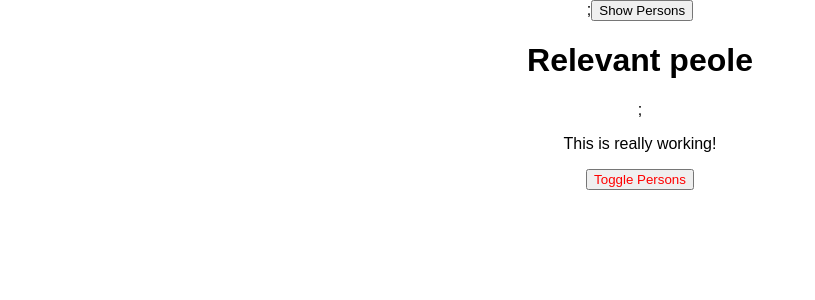
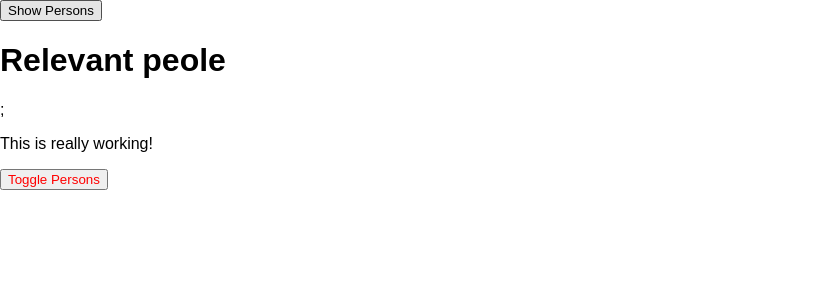
Before and after one commit to Mayankho/React-Practice, a React app in the folder burger-builder/: page / in a window 1280 px wide. Shown: the top 300 px of the page, without its empty margins (0-815 px from the left). Built offline with nearby package versions, Linux system fonts and the light colour scheme.

Commit message:
96 inbetween

```diff
--- a/burger-builder/src/components/hoc/WithClass.js
+++ b/burger-builder/src/components/hoc/WithClass.js
@@ -1,16 +1,7 @@
-import  React from 'react';
-
-//props = persons.css
-const withClass = (props) => (
-
-    <div className={props.classes}>
-        {console.log(props, 'We are in withClass')};
-        {props.children}
-    </div>
-
-);
-// 1. We are expecting to get classes, as a property.
-// 2.  We recieve props classes and then output childresn
-//  This will control, the classes on all my div's, Not eqt
-
-export default withClass;
+const withClass = (className) => {
+    return(props) => {
+        <div className={className}>
+            <WrappedComponent />
+        </div>
+    }
+}
--- a/burger-builder/src/containers/App.js
+++ b/burger-builder/src/containers/App.js
@@ -2,7 +2,7 @@ import React, { PureComponent } from 'react';
 import classes from './App.css';
 import Persons from '../components/Persons/Persons';
 import Cockpit from '../components/cockpit/Cockpit';
-import WithClass from '../components/hoc/WithClass';
+import Aux from '../components/hoc/Auxilary';
 
 
 class App extends PureComponent {
@@ -43,7 +43,7 @@ class App extends PureComponent {
     }
 
     componentDidUpdate(){
-      console.log('[Appp.js] has Updated and is didUpdate')
+      console.log('[Appp.js] has Updated and is did Update')
     }
 
   // state = {
@@ -112,8 +112,8 @@ class App extends PureComponent {
 
     return (
       // Use a higher order component, to get the classes app.
-      <WithClass classes = {classes.App}>
-      <button onClick = {() => {this.setState({showPersons: true})}}
+      <Aux>
+        <button onClick = {() => {this.setState({showPersons: true})}}
       className = 'showPersons'
       >Show Persons</button>
         <Cockpit showPersons={this.state.showPersons}
@@ -122,7 +122,9 @@ class App extends PureComponent {
           persons={this.state.persons}
           clicked={this.togglePersonsHandler} />
         {persons}
-      </WithClass>
+      </Aux>
+
+
     );
   }
 }
```
